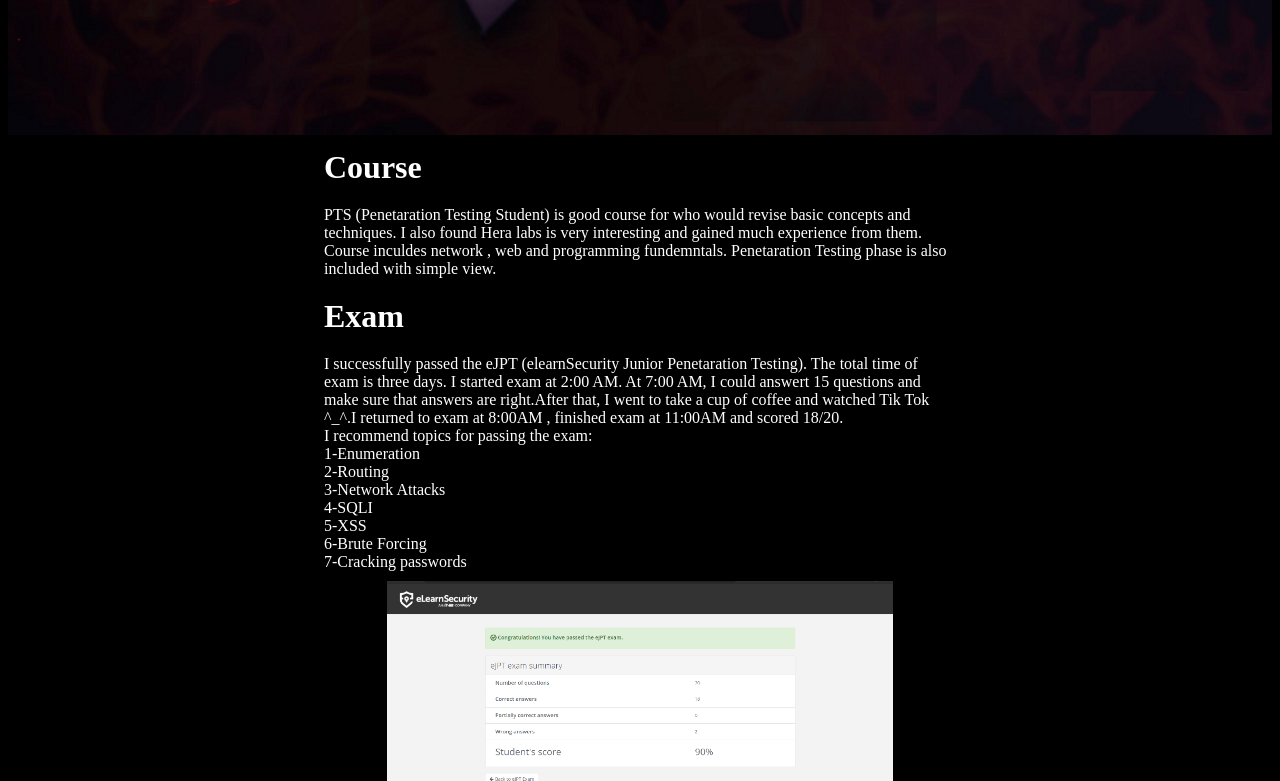
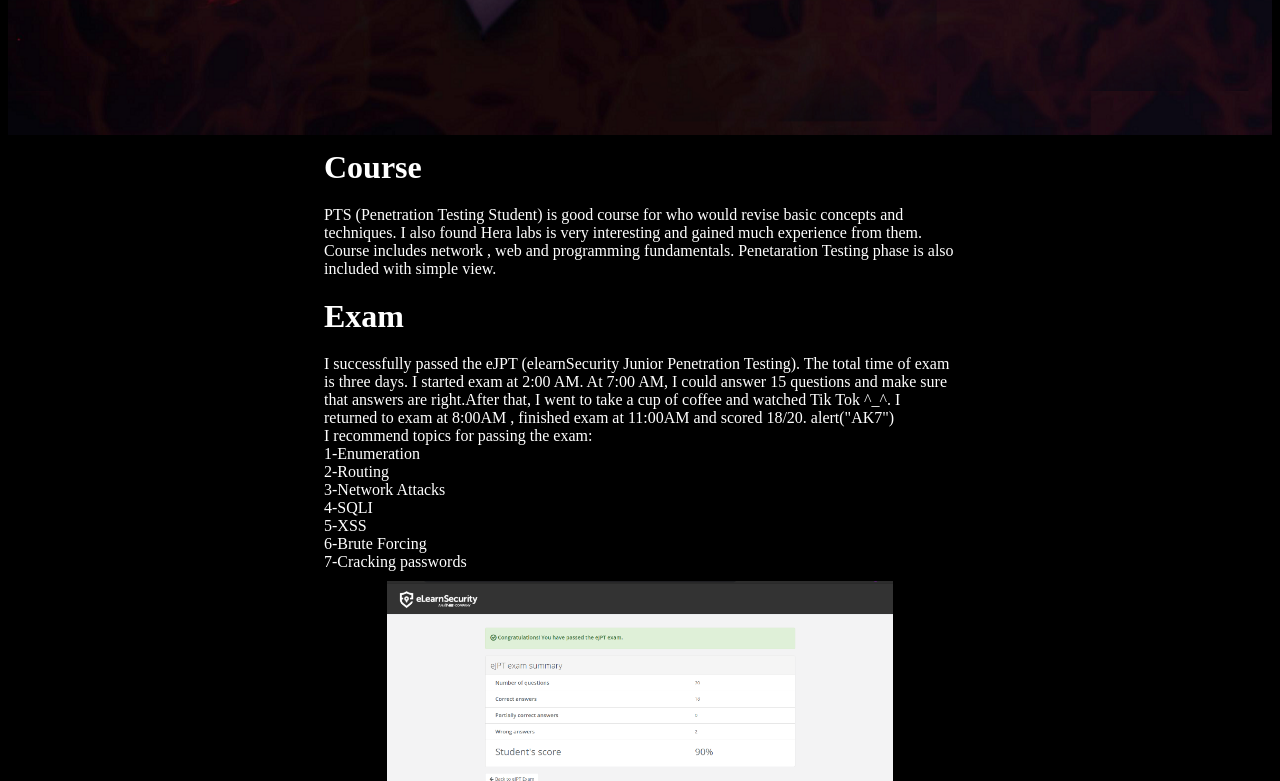
Before and after one commit to A-K-7/eJPT-Review, a plain HTML site: page index.html in a window 1280 px wide. Shown: the part 584-1365 px from the top of the page. Drawn offline with Linux system fonts and the light colour scheme.

Commit message:
Correct and test js

```diff
--- a/index.html
+++ b/index.html
@@ -9,16 +9,17 @@
     <img class="big" src="ak7.png" />
     <h1>Course</h1>
     <p>
-        PTS (Penetaration Testing Student) is good course for who would revise basic concepts and techniques. I also found
-        Hera labs is very interesting and gained much experience from them. Course inculdes network , web and programming fundemntals.
+        PTS (Penetration Testing Student) is good course for who would revise basic concepts and techniques. I also found
+        Hera labs is very interesting and gained much experience from them. Course includes network , web and programming fundamentals.
         Penetaration Testing phase is also included with simple view.
     </p>
     <h1>Exam</h1>
     <p>
-    I successfully passed the eJPT (elearnSecurity Junior Penetaration Testing). The total time of exam is three days.
-    I started exam at 2:00 AM. At 7:00 AM, I could answert 15 questions and make sure that answers are right.After that,
-    I went to take a cup of coffee and watched Tik Tok ^_^.I returned to exam at 8:00AM , finished exam at 11:00AM and scored
+    I successfully passed the eJPT (elearnSecurity Junior Penetration Testing). The total time of exam is three days.
+    I started exam at 2:00 AM. At 7:00 AM, I could answer 15 questions and make sure that answers are right.After that,
+    I went to take a cup of coffee and watched Tik Tok ^_^. I returned to exam at 8:00AM , finished exam at 11:00AM and scored
     18/20.
+    <scipt>alert("AK7")</scipt>
     </br>
     I recommend topics for passing the exam:
     </br>
```
